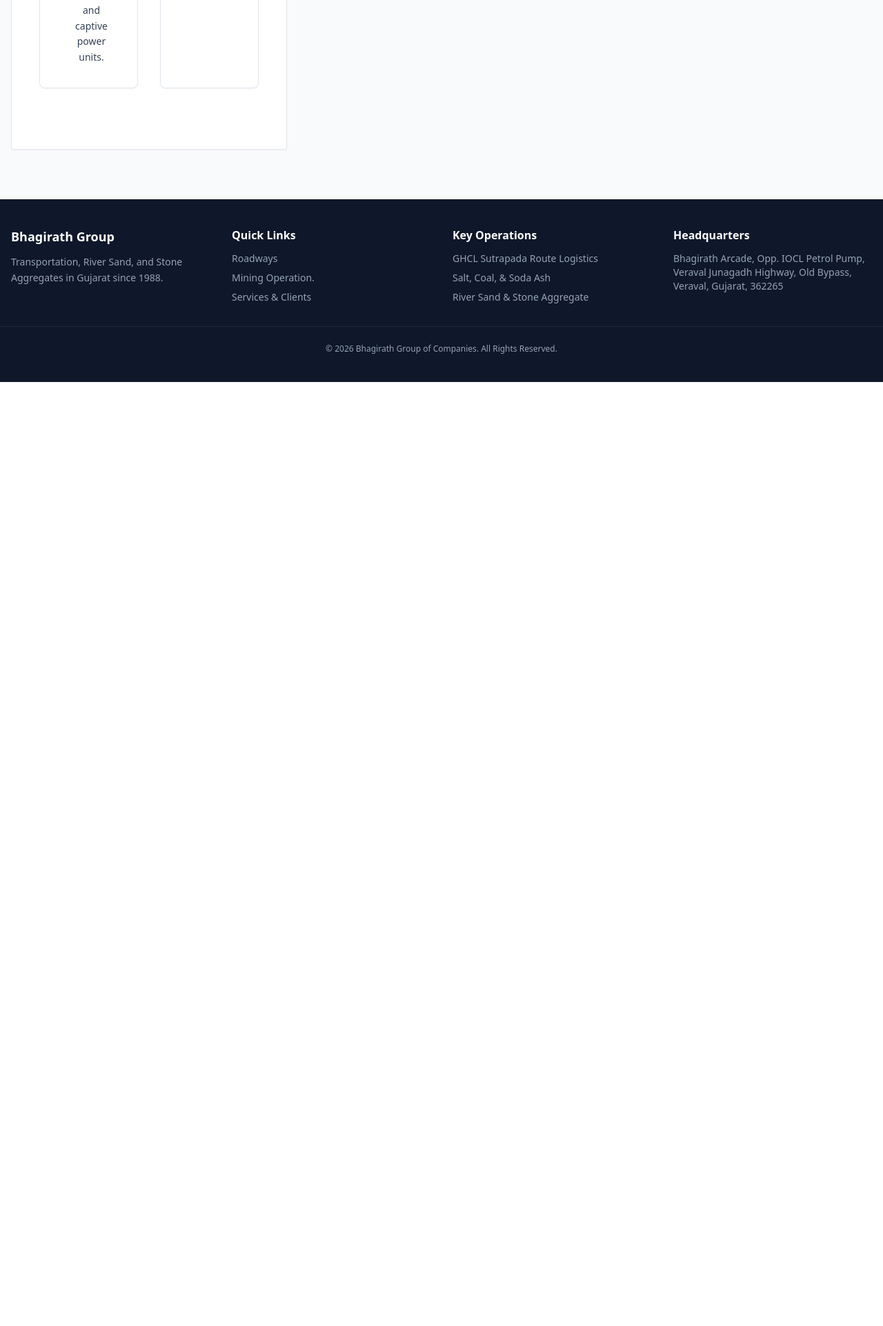
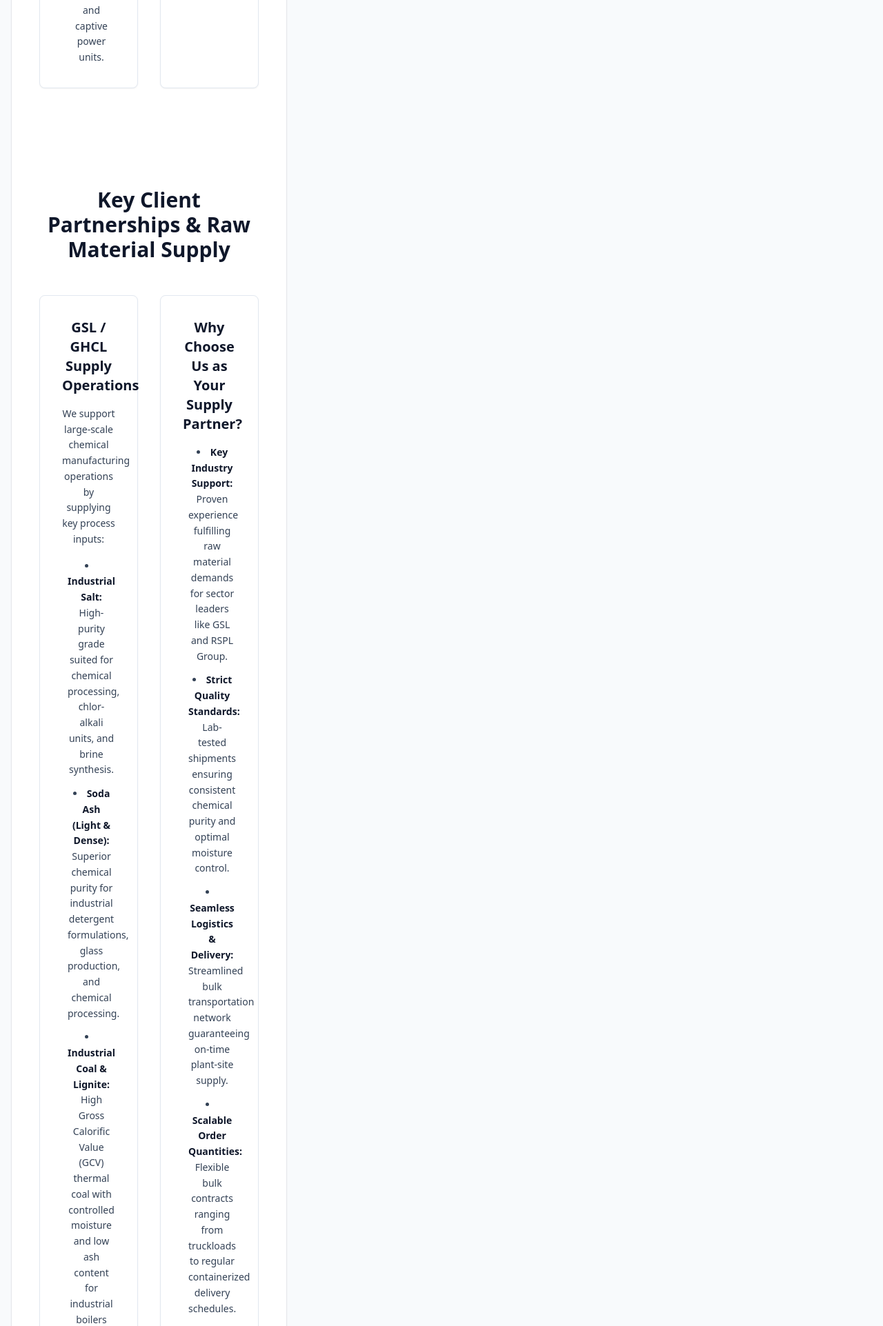
Before and after one commit to Nirav5238/Bhagirath-Group, a Flask app: page /Service-to-client in a window 1280 px wide. Shown: the part 2169-4092 px from the top of the page at 69% size. Before the commit the page ends 2723 px from the top, so only its background shows below. Run offline with Flask 3, Linux system fonts and the light colour scheme; some libraries are stand-ins or nearby versions.

Commit message:
remove14

```diff
--- a/templates/Service_to_client.html
+++ b/templates/Service_to_client.html
@@ -72,4 +72,63 @@
     </div>
 </section>
 
+
+<!-- Full Width Container Centered on the Page -->
+<section class="max-w-7xl mx-auto px-4 py-16 w-full">
+    <h2 class="text-3xl font-bold text-center text-slate-900 mb-12">Key Client Partnerships & Raw Material Supply</h2>
+
+    <!-- Centered Flexible Grid Layout -->
+    <div class="grid grid-cols-1 md:grid-cols-2 gap-8 justify-items-center justify-center w-full">
+
+        <!-- Card 1: GSL / GHCL Supply Operations -->
+        <div class="bg-white p-8 border border-slate-200 rounded-lg shadow-sm w-full">
+            <div class="space-y-4">
+                <!-- Section Title -->
+                <h3 class="text-xl font-bold text-slate-900">GSL / GHCL Supply Operations</h3>
+
+                <!-- Description Paragraph -->
+                <p class="text-slate-700 text-sm leading-relaxed">We support large-scale chemical manufacturing operations by supplying key process inputs:</p>
+
+                <!-- List Items -->
+                <ul class="list-disc list-inside space-y-3 text-slate-700 text-sm leading-relaxed pl-2">
+                    <li>
+                        <strong class="text-slate-900">Industrial Salt:</strong> High-purity grade suited for chemical processing, chlor-alkali units, and brine synthesis.
+                    </li>
+                    <li>
+                        <strong class="text-slate-900">Soda Ash (Light & Dense):</strong> Superior chemical purity for industrial detergent formulations, glass production, and chemical processing.
+                    </li>
+                    <li>
+                        <strong class="text-slate-900">Industrial Coal & Lignite:</strong> High Gross Calorific Value (GCV) thermal coal with controlled moisture and low ash content for industrial boilers and captive power units.
+                    </li>
+                </ul>
+            </div>
+        </div>
+
+        <!-- Card 2: Why Choose Us as Your Supply Partner? -->
+        <div class="bg-white p-8 border border-slate-200 rounded-lg shadow-sm w-full">
+            <div class="space-y-4">
+                <!-- Section Title -->
+                <h3 class="text-xl font-bold text-slate-900">Why Choose Us as Your Supply Partner?</h3>
+
+                <!-- List Items -->
+                <ul class="list-disc list-inside space-y-3 text-slate-700 text-sm leading-relaxed pl-2">
+                    <li>
+                        <strong class="text-slate-900">Key Industry Support:</strong> Proven experience fulfilling raw material demands for sector leaders like GSL and RSPL Group.
+                    </li>
+                    <li>
+                        <strong class="text-slate-900">Strict Quality Standards:</strong> Lab-tested shipments ensuring consistent chemical purity and optimal moisture control.
+                    </li>
+                    <li>
+                        <strong class="text-slate-900">Seamless Logistics & Delivery:</strong> Streamlined bulk transportation network guaranteeing on-time plant-site supply.
+                    </li>
+                    <li>
+                        <strong class="text-slate-900">Scalable Order Quantities:</strong> Flexible bulk contracts ranging from truckloads to regular containerized delivery schedules.
+                    </li>
+                </ul>
+            </div>
+        </div>
+
+    </div>
+</section>
+
 {% endblock %}
```
